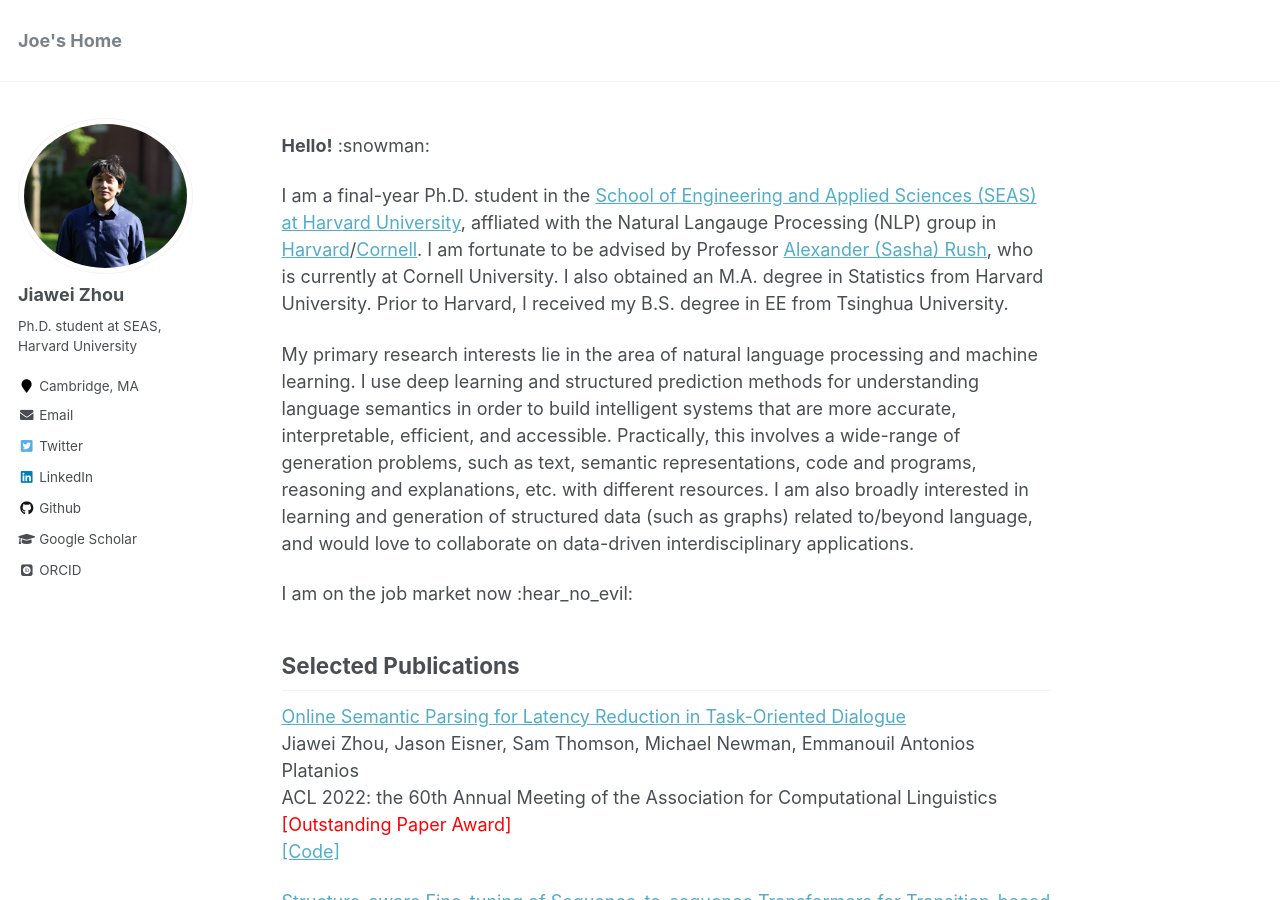
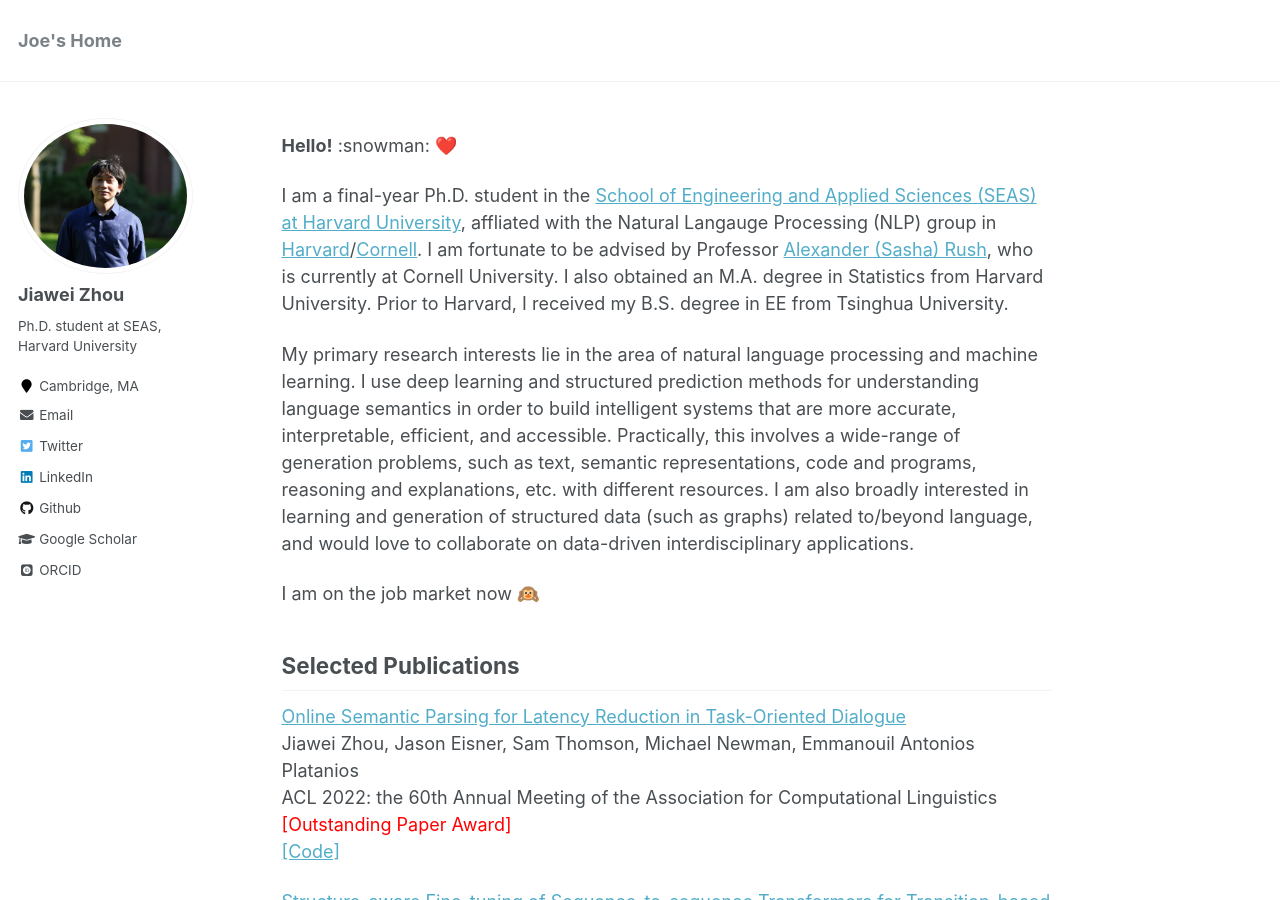
Before and after one commit to jzhou316/jzhou316.github.io, a Jekyll site: the page built from _pages/about.md, in a window 1280 px wide and 900 px high. Built offline with Jekyll 4.4.1, drawn with Linux system fonts in a browser that asks for light colours; some web fonts are replaced.

Commit message:
Update about.md

```diff
--- a/_pages/about.md
+++ b/_pages/about.md
@@ -8,7 +8,7 @@
   - /about.html
 ---
 
-**Hello!** :snowman:
+**Hello!** :snowman: ❤️
 
 I am a final-year Ph.D. student in the [School of Engineering and Applied Sciences (SEAS) at Harvard University](https://seas.harvard.edu/), affliated with the Natural Langauge Processing (NLP) group in [Harvard](https://nlp.seas.harvard.edu/)/[Cornell](https://rush-nlp.com/members/). I am fortunate to be advised by Professor [Alexander (Sasha) Rush](https://rush-nlp.com/), who is currently at Cornell University.
 I also obtained an M.A. degree in Statistics from Harvard University.
@@ -18,7 +18,7 @@
 Practically, this involves a wide-range of generation problems, such as text, semantic representations, code and programs, reasoning and explanations, etc. with different resources.
 I am also broadly interested in learning and generation of structured data (such as graphs) related to/beyond language, and would love to collaborate on data-driven interdisciplinary applications.
 
-I am on the job market now :hear_no_evil:
+I am on the job market now 🙉
 <!-- :scream: :open_mouth: :expressionless: :hear_no_evil: :pray: -->
 <!-- I am on the job market for both academic and industrial research roles :) -->
 
```
